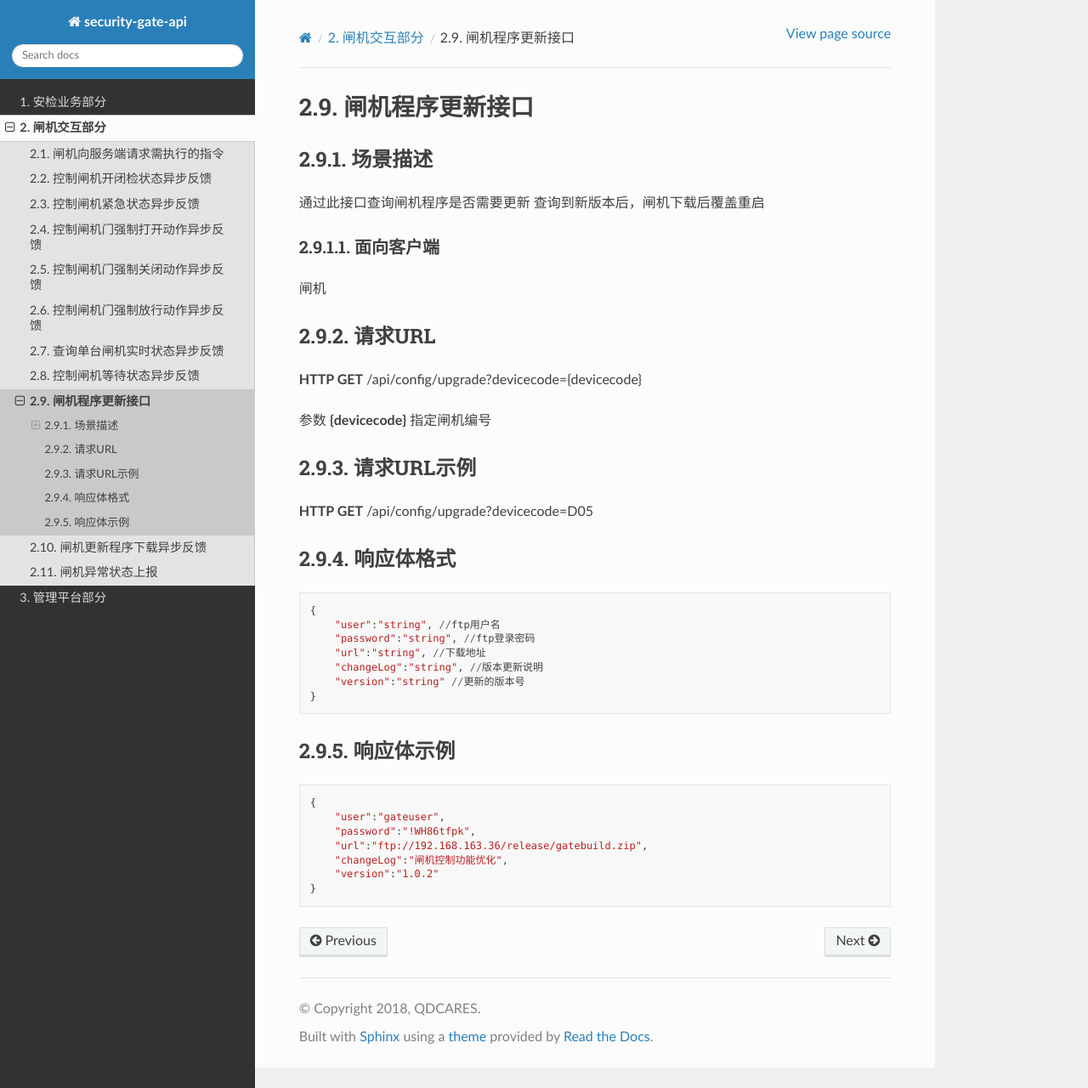
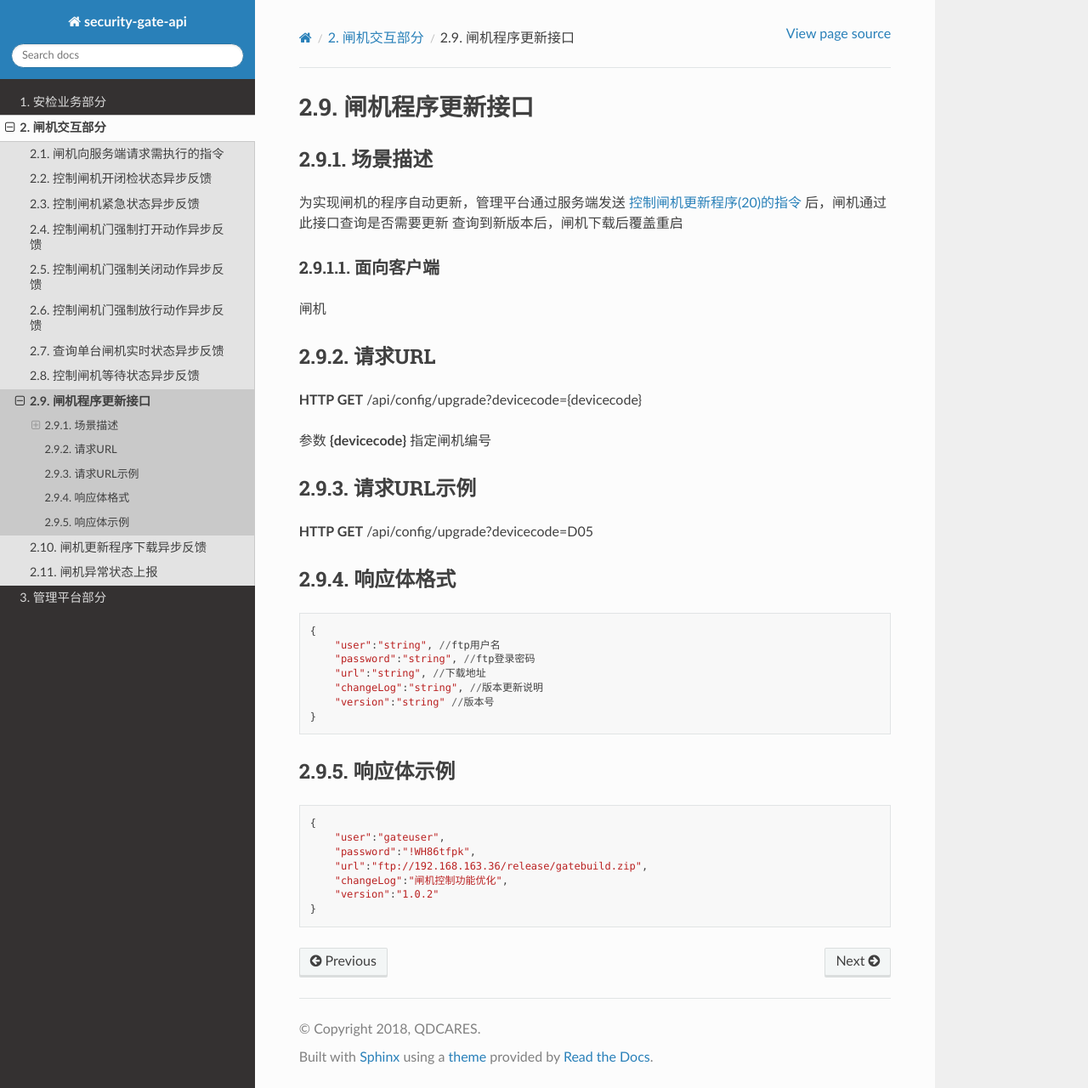
Before and after one commit to kinshines/security-gate-api-doc, a Sphinx documentation site: the page built from source/control/query_upgrade.rst, in a window 1280 px wide and 1280 px high. Shown: the whole window at 85% size. Built offline with Sphinx 7.4.7 and the Read the Docs theme 2.0.0, drawn with Linux system fonts in a browser that asks for light colours.

Commit message:
upgrade feedback

```diff
--- a/source/control/query_upgrade.rst
+++ b/source/control/query_upgrade.rst
@@ -4,7 +4,7 @@
 
 场景描述
 ----------
-通过此接口查询闸机程序是否需要更新
+为实现闸机的程序自动更新，管理平台通过服务端发送 `控制闸机更新程序(20)的指令 <../control/query_command.html>`_  后，闸机通过此接口查询是否需要更新
 查询到新版本后，闸机下载后覆盖重启
 
 面向客户端
--- a/source/control/set_upgrade_feedback.rst
+++ b/source/control/set_upgrade_feedback.rst
@@ -4,7 +4,7 @@
 
 场景描述
 ----------
-为实现闸机的程序自动更新，管理平台通过服务端发送 `控制闸机更新程序(20)的指令 <../control/query_command.html>`_  后，闸机 `查询更新<../control/query_upgrade.html> `
+为实现闸机的程序自动更新，管理平台通过服务端发送 `控制闸机更新程序(20)的指令 <../control/query_command.html>`_  后，闸机 `查询更新<../control/query_upgrade.html>`_
 下载完成后，通过此接口异步反馈闸机更新的下载状态。
 
 面向客户端
```
Also changed, not shown: other parts of source/control/query_upgrade.rst (+1 -1 lines).
